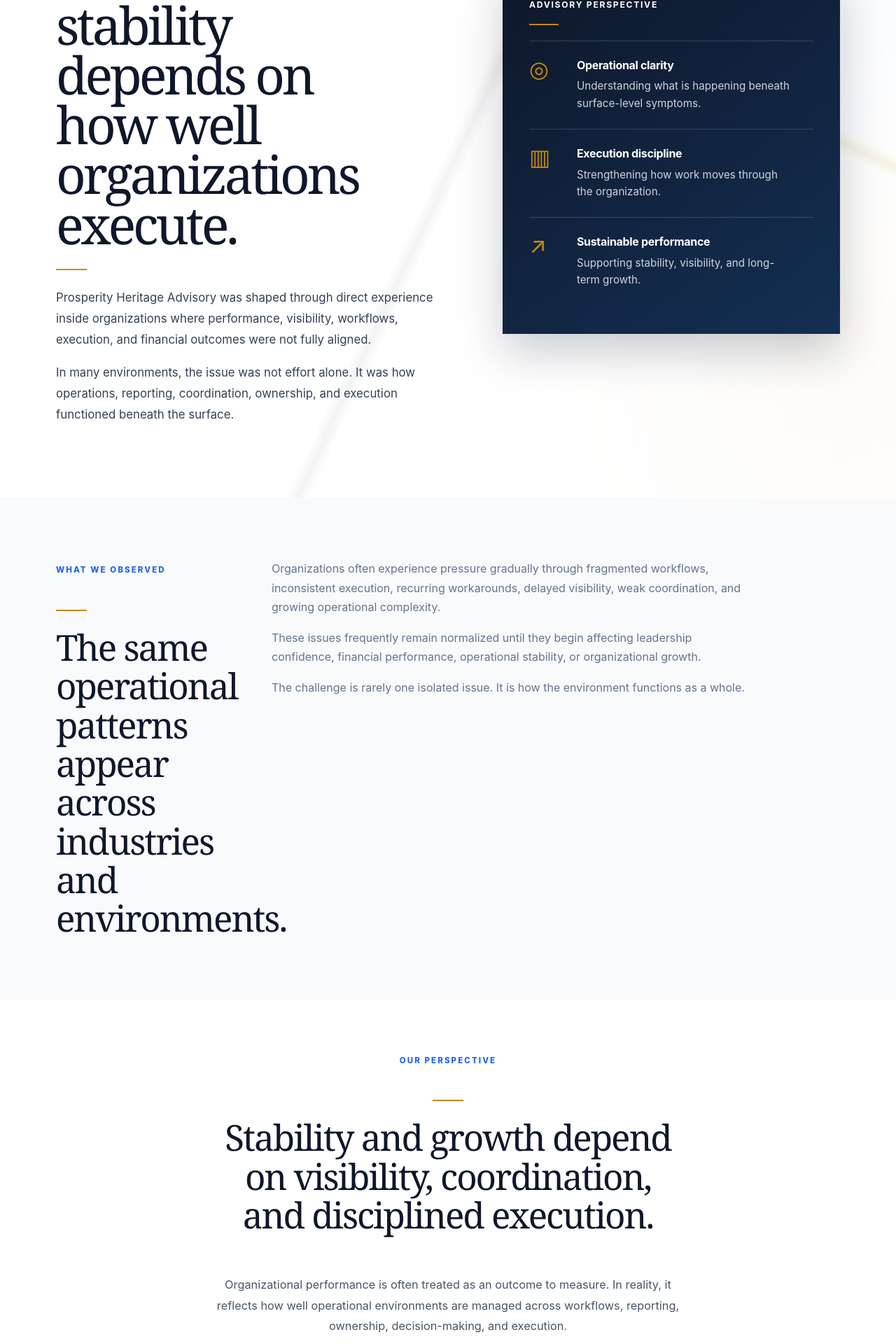
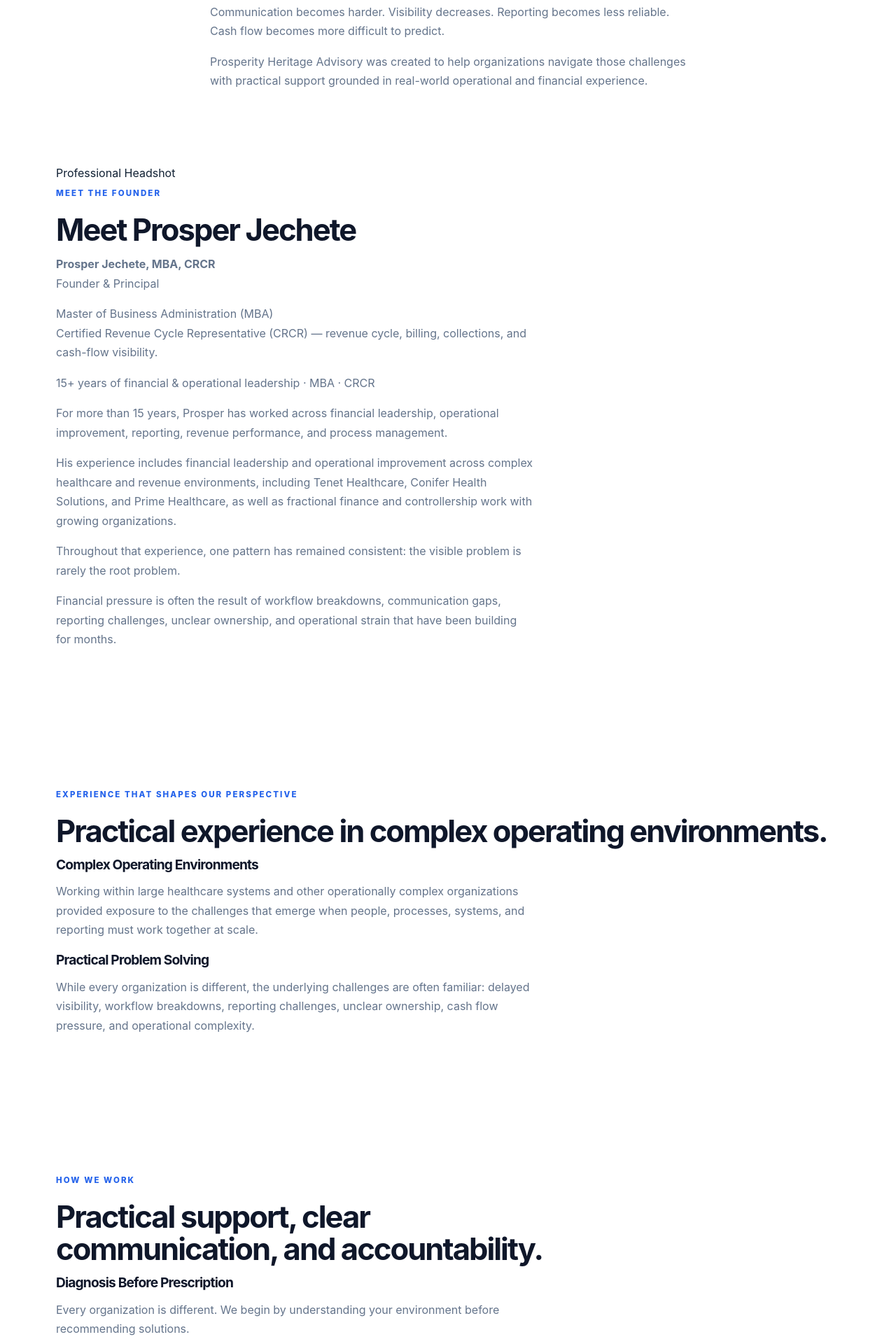
Before and after one commit to pjechete/prosperity-heritage-Advisory-Services, a Next.js app: page /about in a window 1280 px wide. Shown: the part 380-2300 px from the top of the page at 70% size. Built offline with nearby package versions, Linux system fonts and the light colour scheme.

Commit message:
Update page.tsx

```diff
--- a/src/app/about/page.tsx
+++ b/src/app/about/page.tsx
@@ -2,252 +2,206 @@ import type { Metadata } from 'next'
 import Link from 'next/link'
 
 export const metadata: Metadata = {
-  title:
-    'About | Operational Stability & Execution Advisory | Prosperity Heritage Advisory',
+  title: 'About Prosper Jechete | Prosperity Heritage Advisory',
   description:
-    'Prosperity Heritage Advisory helps organizations strengthen operational clarity, visibility, execution discipline, stability, and sustainable growth across complex environments.',
+    'Learn about Prosper Jechete, MBA, CRCR, Founder and Principal of Prosperity Heritage Advisory, and his operational, financial, revenue cycle, and controllership experience.',
+  alternates: {
+    canonical: 'https://phs-usa.com/about',
+  },
+  openGraph: {
+    title: 'About Prosper Jechete | Prosperity Heritage Advisory',
+    description:
+      'Enterprise experience, independent focus, and practical operational and financial support for growing organizations.',
+    url: 'https://phs-usa.com/about',
+    siteName: 'Prosperity Heritage Advisory',
+    type: 'website',
+  },
 }
 
 const principles = [
   {
-    title: 'Visibility',
-    body:
-      'Clear insight into operational conditions, workflow pressure, execution gaps, and performance risk.',
+    title: 'Diagnosis Before Prescription',
+    body: 'Every organization is different. We begin by understanding your environment before recommending solutions.',
   },
   {
-    title: 'Discipline',
-    body:
-      'Consistent operational execution, accountability, follow-through, and process reliability.',
+    title: 'Practical Clarity Over Jargon',
+    body: 'We focus on practical improvements that leaders and teams can understand, implement, and sustain.',
   },
   {
-    title: 'Coordination',
-    body:
-      'Stronger alignment across teams, systems, reporting structures, workflows, and leadership priorities.',
+    title: 'Sustained Accountability',
+    body: 'Improvements only matter if they continue after the project ends. We focus on helping teams build processes and habits that last.',
+  },
+  {
+    title: 'Assess → Improve → Ongoing Support',
+    body: 'We work alongside leadership teams to understand what is happening, improve what matters most, and provide support where needed.',
   },
 ]
 
-const fitSignals = [
-  'Performance and outcomes feel misaligned',
-  'Processes exist, but execution varies',
-  'Growth is increasing operational complexity',
-  'Visibility across workflows feels limited',
-  'Operational pressure is increasing beneath the surface',
-  'Leadership needs clearer insight into execution conditions',
+const clientReasons = [
+  'Clear communication',
+  'Practical recommendations',
+  'Hands-on support',
+  'Flexible engagement',
+  'An experienced partner they can call when challenges arise',
 ]
 
 export default function AboutPage() {
   return (
     <main>
-      <section className="phs-hero">
-        <div className="phs-container phs-hero-grid">
-          <div className="phs-hero-copy">
-            <p className="phs-eyebrow">About Prosperity Heritage Advisory</p>
-
-            <h1>
-              Built on the belief that stability depends on how well organizations execute.
-            </h1>
-
-            <div className="phs-gold-rule" />
+      <section className="phs-page-hero">
+        <div className="phs-container phs-hero-copy">
+          <p className="phs-eyebrow">About</p>
+          <h1>Enterprise experience. Independent focus.</h1>
 
           <p className="phs-hero-lede">
-              Prosperity Heritage Advisory was shaped through direct experience
-              inside organizations where performance, visibility, workflows,
-              execution, and financial outcomes were not fully aligned.
+            At a certain stage of growth, every successful organization runs
+            into a wall. The workflows, systems, and processes that helped the
+            business reach its current level begin to strain under increasing
+            complexity.
           </p>
 
           <p>
-              In many environments, the issue was not effort alone. It was how
-              operations, reporting, coordination, ownership, and execution
-              functioned beneath the surface.
+            Communication becomes harder. Visibility decreases. Reporting
+            becomes less reliable. Cash flow becomes more difficult to predict.
           </p>
-          </div>
 
-          <aside className="phs-advisory-panel">
-            <p>Advisory Perspective</p>
-            <div className="phs-panel-rule" />
-
-            <div className="phs-panel-item">
-              <span className="phs-panel-icon">◎</span>
-              <div>
-                <h3>Operational clarity</h3>
-                <p>Understanding what is happening beneath surface-level symptoms.</p>
-              </div>
-            </div>
-
-            <div className="phs-panel-item">
-              <span className="phs-panel-icon">▥</span>
-              <div>
-                <h3>Execution discipline</h3>
-                <p>Strengthening how work moves through the organization.</p>
-              </div>
-            </div>
-
-            <div className="phs-panel-item">
-              <span className="phs-panel-icon">↗</span>
-              <div>
-                <h3>Sustainable performance</h3>
-                <p>Supporting stability, visibility, and long-term growth.</p>
-              </div>
-            </div>
-          </aside>
+          <p>
+            Prosperity Heritage Advisory was created to help organizations
+            navigate those challenges with practical support grounded in
+            real-world operational and financial experience.
+          </p>
         </div>
       </section>
 
-      <section className="phs-section phs-executive-reality">
-        <div className="phs-container phs-reality-grid">
-          <div className="phs-reality-heading">
-            <p className="phs-section-label">What We Observed</p>
-            <div className="phs-gold-rule" />
-            <h2>
-              The same operational patterns appear across industries and environments.
-            </h2>
-          </div>
+      <section className="phs-section phs-section-soft">
+        <div className="phs-container phs-profile-grid">
+          <div className="phs-headshot-placeholder">Professional Headshot</div>
 
           <div>
-            <p>
-              Organizations often experience pressure gradually through
-              fragmented workflows, inconsistent execution, recurring
-              workarounds, delayed visibility, weak coordination, and growing
-              operational complexity.
+            <p className="phs-section-label">Meet The Founder</p>
+            <h2>Meet Prosper Jechete</h2>
+            <p className="phs-profile-title">
+              <strong>Prosper Jechete, MBA, CRCR</strong>
+              <br />
+              Founder & Principal
+            </p>
+            <p className="phs-credential-note">
+              Master of Business Administration (MBA)
+              <br />
+              Certified Revenue Cycle Representative (CRCR) — revenue cycle,
+              billing, collections, and cash-flow visibility.
+            </p>
+            <p className="phs-credential-strip">
+              15+ years of financial & operational leadership · MBA · CRCR
             </p>
 
             <p>
-              These issues frequently remain normalized until they begin
-              affecting leadership confidence, financial performance,
-              operational stability, or organizational growth.
+              For more than 15 years, Prosper has worked across financial
+              leadership, operational improvement, reporting, revenue
+              performance, and process management.
             </p>
 
             <p>
-              The challenge is rarely one isolated issue. It is how the
-              environment functions as a whole.
+              His experience includes financial leadership and operational
+              improvement across complex healthcare and revenue environments,
+              including Tenet Healthcare, Conifer Health Solutions, and Prime
+              Healthcare, as well as fractional finance and controllership work
+              with growing organizations.
+            </p>
+
+            <p>
+              Throughout that experience, one pattern has remained consistent:
+              the visible problem is rarely the root problem.
+            </p>
+
+            <p>
+              Financial pressure is often the result of workflow breakdowns,
+              communication gaps, reporting challenges, unclear ownership, and
+              operational strain that have been building for months.
             </p>
           </div>
         </div>
       </section>
 
-      <section className="phs-section phs-approach">
+      <section className="phs-section">
         <div className="phs-container">
-          <div className="phs-centered-header">
-            <p className="phs-section-label">Our Perspective</p>
-            <div className="phs-gold-rule centered" />
-            <h2>
-              Stability and growth depend on visibility, coordination, and
-              disciplined execution.
-            </h2>
+          <div className="phs-section-header">
+            <p className="phs-section-label">Experience That Shapes Our Perspective</p>
+            <h2>Practical experience in complex operating environments.</h2>
           </div>
 
-          <div className="phs-about-copy">
+          <div className="phs-grid phs-grid-2">
+            <article className="phs-card">
+              <h3>Complex Operating Environments</h3>
               <p>
-              Organizational performance is often treated as an outcome to
-              measure. In reality, it reflects how well operational environments
-              are managed across workflows, reporting, ownership, decision-making,
-              and execution.
+                Working within large healthcare systems and other operationally
+                complex organizations provided exposure to the challenges that
+                emerge when people, processes, systems, and reporting must work
+                together at scale.
               </p>
+            </article>
 
+            <article className="phs-card">
+              <h3>Practical Problem Solving</h3>
               <p>
-              When operational discipline weakens, pressure compounds quietly.
-              When visibility, coordination, and accountability strengthen,
-              performance becomes more sustainable and more predictable.
+                While every organization is different, the underlying challenges
+                are often familiar: delayed visibility, workflow breakdowns,
+                reporting challenges, unclear ownership, cash flow pressure, and
+                operational complexity.
               </p>
+            </article>
           </div>
         </div>
       </section>
 
-      <section className="phs-section phs-advisory-areas">
+      <section className="phs-section phs-section-soft">
         <div className="phs-container">
-          <div className="phs-centered-header">
-            <p className="phs-section-label">How We Think</p>
-            <div className="phs-gold-rule centered" />
-            <h2>
-              Visibility, discipline, coordination, and control are operational
-              realities.
-            </h2>
+          <div className="phs-section-header">
+            <p className="phs-section-label">How We Work</p>
+            <h2>Practical support, clear communication, and accountability.</h2>
           </div>
 
-          <div className="phs-about-principles">
+          <div className="phs-grid phs-grid-2">
             {principles.map((item) => (
-              <article className="phs-advisory-card" key={item.title}>
-                <div className="phs-card-icon">▧</div>
+              <article className="phs-card" key={item.title}>
                 <h3>{item.title}</h3>
                 <p>{item.body}</p>
-                <div className="phs-card-line" />
               </article>
             ))}
           </div>
         </div>
       </section>
 
-      <section className="phs-section phs-executive-reality">
-        <div className="phs-container phs-reality-grid">
-          <div className="phs-reality-heading">
-            <p className="phs-section-label">Approach</p>
-            <div className="phs-gold-rule" />
-            <h2>A practical approach shaped by real operating environments.</h2>
-          </div>
-
-          <div>
+      <section className="phs-section">
+        <div className="phs-container phs-narrow">
+          <p className="phs-section-label">Why Clients Work With PHS</p>
+          <h2>Clients want more than advice. They want practical support.</h2>
           <p>
-              Our work is grounded in environments where operational complexity,
-              financial pressure, transformation, execution risk, and
-              organizational coordination intersect.
+            Clients engage PHS because they want practical support from someone
+            who understands both operational realities and financial consequences.
           </p>
 
-            <p>
-              Rather than focusing only on reporting or analysis, we work within
-              the operational layer where visibility, execution, workflows, and
-              organizational performance are shaped day-to-day.
-            </p>
+          <ul className="phs-bullet-list phs-two-column-list">
+            {clientReasons.map((item) => (
+              <li key={item}>{item}</li>
+            ))}
+          </ul>
 
-            <p>
-              The objective is not theoretical improvement. It is practical,
-              sustainable progress across the areas that affect organizational
-              stability and performance.
-            </p>
-          </div>
-        </div>
-      </section>
-
-      <section className="phs-section phs-advisory-areas">
-        <div className="phs-container">
-          <div className="phs-advisory-layout">
-            <div className="phs-advisory-heading">
-              <p className="phs-section-label">Where We Fit</p>
-              <div className="phs-gold-rule" />
-              <h2>
-                We are often engaged when leadership senses pressure before the
-                root issue is fully visible.
-              </h2>
-            </div>
-
-            <div className="phs-fit-list">
-              {fitSignals.map((item) => (
-                <div className="phs-fit-item" key={item}>
-                  <span>◎</span>
-                  <p>{item}</p>
-                </div>
-              ))}
-            </div>
-          </div>
+          <p>Above all, they want someone who helps them move forward.</p>
         </div>
       </section>
 
       <section className="phs-final-cta">
         <div className="phs-container phs-cta-grid">
           <div>
-            <h2>
-              Strong organizations strengthen visibility before instability
-              becomes visible.
-            </h2>
-
+            <h2>Let&apos;s start with a conversation.</h2>
             <p>
-              PHS works with leadership teams seeking stronger operational
-              clarity, execution discipline, organizational coordination,
-              stability, and sustainable performance across complex environments.
+              If you&apos;re experiencing operational or financial pressure and
+              aren&apos;t sure where the problem starts, let&apos;s talk.
             </p>
           </div>
-
           <Link href="/contact" className="phs-btn phs-btn-gold">
-            Schedule a Diagnostic Conversation
+            Schedule a Conversation
           </Link>
         </div>
       </section>
```
Lines whose indentation alone changed are shown as unchanged.
